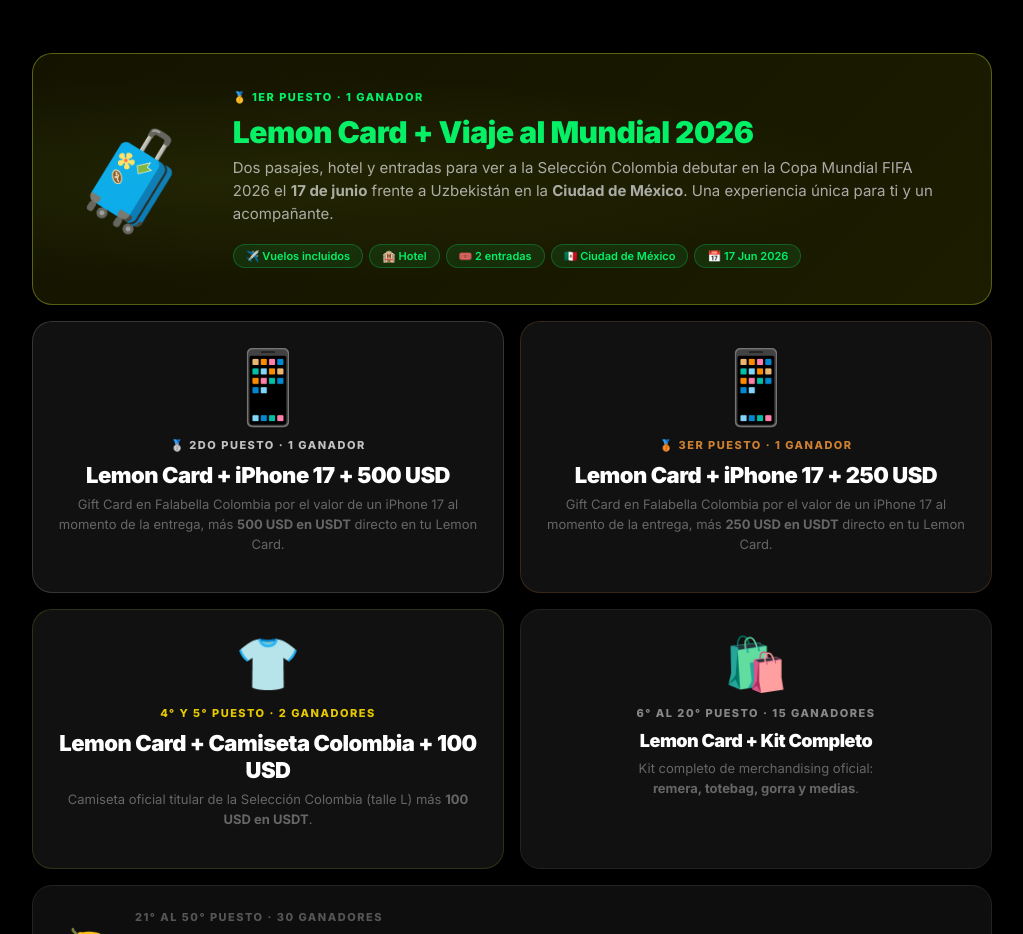
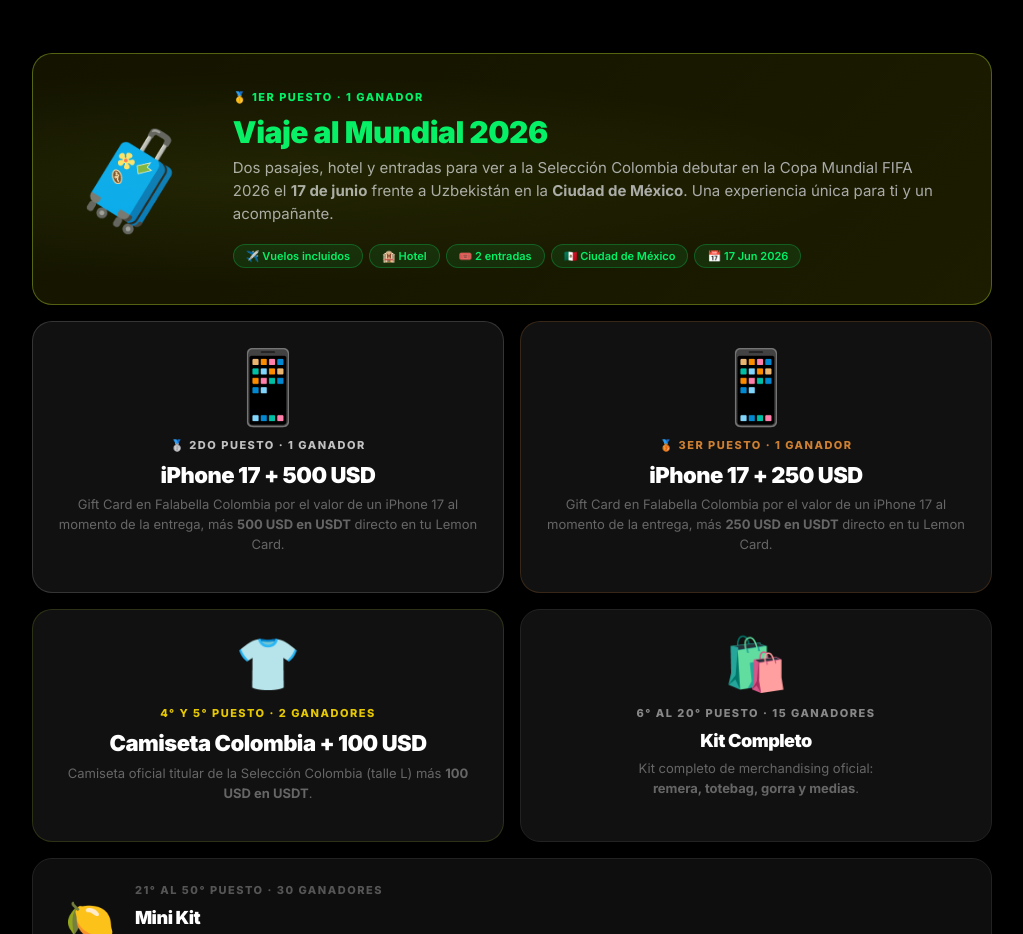
Before and after one commit to germanmoreno-max/lemon-ranking, a Next.js app: page / in a window 1280 px wide. Shown: the part 5258-6192 px from the top of the page, without its empty margins (128-1151 px from the left). Built offline with nearby package versions, Linux system fonts and the light colour scheme.

Commit message:
fix: remove 'Lemon Card +' prefix from prize titles

```diff
--- a/components/PrizesSection.tsx
+++ b/components/PrizesSection.tsx
@@ -14,7 +14,7 @@
           </div>
           <div className="prize-content">
             <div className="prize-pos">🥇 1er Puesto · 1 ganador</div>
-            <div className="prize-title">Lemon Card + Viaje al Mundial 2026</div>
+            <div className="prize-title">Viaje al Mundial 2026</div>
             <div className="prize-desc">
               Dos pasajes, hotel y entradas para ver a la Selección Colombia debutar en la Copa Mundial
               FIFA 2026 el <strong>17 de junio</strong> frente a Uzbekistán en la{' '}
@@ -35,7 +35,7 @@
           <div className="prize-card second">
             <span className="prize-emoji-big">📱</span>
             <div className="prize-pos">🥈 2do Puesto · 1 ganador</div>
-            <div className="prize-title">Lemon Card + iPhone 17 + 500 USD</div>
+            <div className="prize-title">iPhone 17 + 500 USD</div>
             <div className="prize-desc">
               Gift Card en Falabella Colombia por el valor de un iPhone 17 al momento de la entrega,
               más <strong>500 USD en USDT</strong> directo en tu Lemon Card.
@@ -44,7 +44,7 @@
           <div className="prize-card third">
             <span className="prize-emoji-big">📱</span>
             <div className="prize-pos">🥉 3er Puesto · 1 ganador</div>
-            <div className="prize-title">Lemon Card + iPhone 17 + 250 USD</div>
+            <div className="prize-title">iPhone 17 + 250 USD</div>
             <div className="prize-desc">
               Gift Card en Falabella Colombia por el valor de un iPhone 17 al momento de la entrega,
               más <strong>250 USD en USDT</strong> directo en tu Lemon Card.
@@ -57,7 +57,7 @@
           <div className="prize-card jersey">
             <span className="prize-emoji-big" style={{ fontSize: '52px' }}>👕</span>
             <div className="prize-pos">4° y 5° Puesto · 2 ganadores</div>
-            <div className="prize-title">Lemon Card + Camiseta Colombia + 100 USD</div>
+            <div className="prize-title">Camiseta Colombia + 100 USD</div>
             <div className="prize-desc">
               Camiseta oficial titular de la Selección Colombia (talle L)
               más <strong>100 USD en USDT</strong>.
@@ -68,7 +68,7 @@
           <div className="prize-card" style={{ borderColor: '#222' }}>
             <span className="prize-emoji-big" style={{ fontSize: '52px' }}>🛍️</span>
             <div className="prize-pos" style={{ color: '#888' }}>6° al 20° Puesto · 15 ganadores</div>
-            <div className="prize-title" style={{ fontSize: '18px' }}>Lemon Card + Kit Completo</div>
+            <div className="prize-title" style={{ fontSize: '18px' }}>Kit Completo</div>
             <div className="prize-desc">
               Kit completo de merchandising oficial:<br />
               <strong>remera, totebag, gorra y medias</strong>.
@@ -81,7 +81,7 @@
           <span style={{ fontSize: '40px', flexShrink: 0 }}>🍋</span>
           <div>
             <div className="prize-pos" style={{ color: '#555' }}>21° al 50° Puesto · 30 ganadores</div>
-            <div className="prize-title" style={{ fontSize: '18px', color: '#fff' }}>Lemon Card + Mini Kit</div>
+            <div className="prize-title" style={{ fontSize: '18px', color: '#fff' }}>Mini Kit</div>
             <div className="prize-desc" style={{ margin: 0 }}>
               Mini kit oficial de Lemon Card: <strong>remera y gorra</strong>.
             </div>
```
